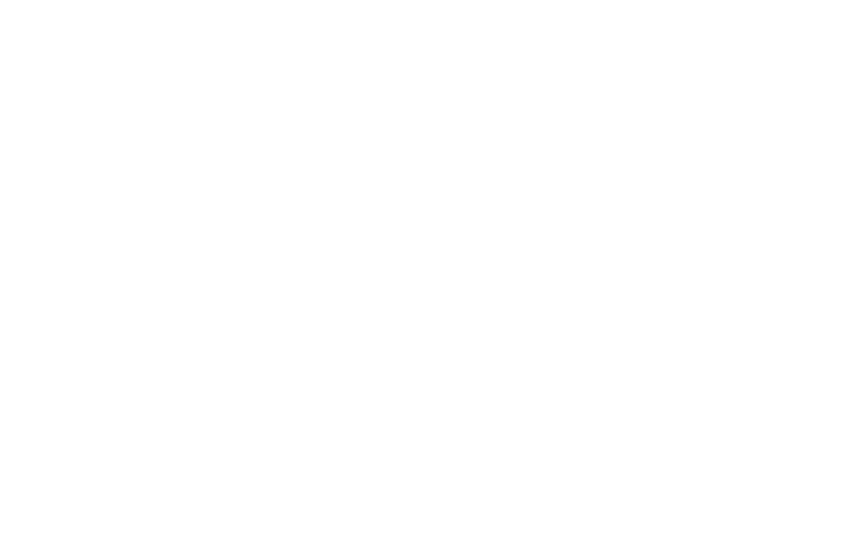
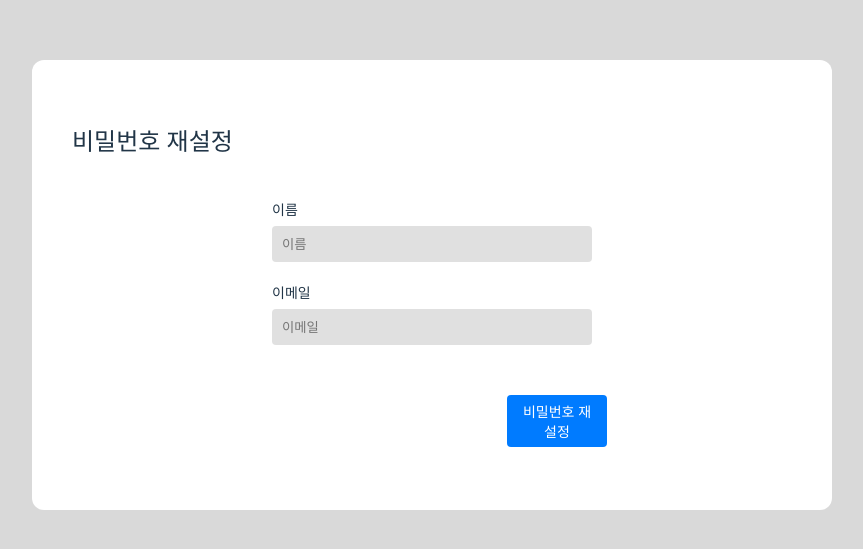
Before and after one commit to Bigproject-09/frontend, a React app in the folder frontend/: page /resetPassword in a window 1280 px wide. Before the commit this address had no page. Shown: the part 115-664 px from the top of the page, without its empty margins (208-1071 px from the left). Built offline with nearby package versions, Linux system fonts and the light colour scheme; the HTML template or start-up script is replaced by a standard one.

Commit message:
패스워드 재설정 페이지 작업

```diff
--- a/frontend/src/App.tsx
+++ b/frontend/src/App.tsx
@@ -4,6 +4,7 @@
 import LoginPage from "./pages/LoginPage";
 import SignupPage from "./pages/SignupPage";
 import RegistrationPage from "./pages/RegistrationPage";
+import ResetPasswordPage from "./pages/ResetPasswordPage";
 
 function App() {
   return (
@@ -12,6 +13,7 @@
     <Route path="/login" element={<LoginPage />} />
     <Route path="/signup" element={<SignupPage />} />
     <Route path="/registration" element={<RegistrationPage />} />
+    <Route path="/resetPassword" element={<ResetPasswordPage />} />
 
 
     <Route element={<Layout />}>
--- a/frontend/src/pages/LoginPage.tsx
+++ b/frontend/src/pages/ResetPasswordPage.tsx
@@ -3,10 +3,10 @@
 import { useNavigate } from "react-router-dom";
 import "../styles/Global.css";
 
-const LoginPage: React.FC = () => {
+const ResetPasswordPage: React.FC = () => {
     const navigate = useNavigate();
 
-    const handleLogin = () => {
+    const handleResetPassword = () => {
         console.log("로그인 시도");
     };
 
@@ -14,7 +14,18 @@
         <Wrapper>
             <LoginBox>
                 <div className="title">
-                    로그인
+                    비밀번호 재설정
+                </div>
+
+                <div className="inputGroup">
+                    <div className="label">
+                        이름
+                    </div>
+                    <input
+                    type="text"
+                    className="input"
+                    placeholder="이름"
+                    />
                 </div>
 
                 <div className="inputGroup">
@@ -28,41 +39,12 @@
                     />
                 </div>
 
-                <div className="inputGroup">
-                    <div className="label">
-                        비밀번호
-                    </div>
-                    <input
-                    type="password"
-                    className="input"
-                    placeholder="비밀번호"
-                    />
-                </div>
-
-                <div className="actionRow">
-                    <button
-                        type="button"
-                        className="button_center"
-                        onClick={() => navigate("/signup")}
-                        >
-                        회원가입
-                    </button>
-
-                    <button
-                        type="button"
-                        className="button_center"
-                        onClick={handleLogin}
-                        >
-                        로그인
-                    </button>
-                </div>
-
                 <button
                     type = "button"
-                    className="textButton_right"
-                    onClick={() => navigate("/find_password")}
+                    className="button_right"
+                    onClick={handleResetPassword}
                     >
-                    비밀번호 분실
+                    비밀번호 재설정
                 </button>
             </LoginBox>
         </Wrapper>
@@ -89,4 +71,4 @@
   justify-content: center;
 `;
 
-export default LoginPage;
+export default ResetPasswordPage;
```
